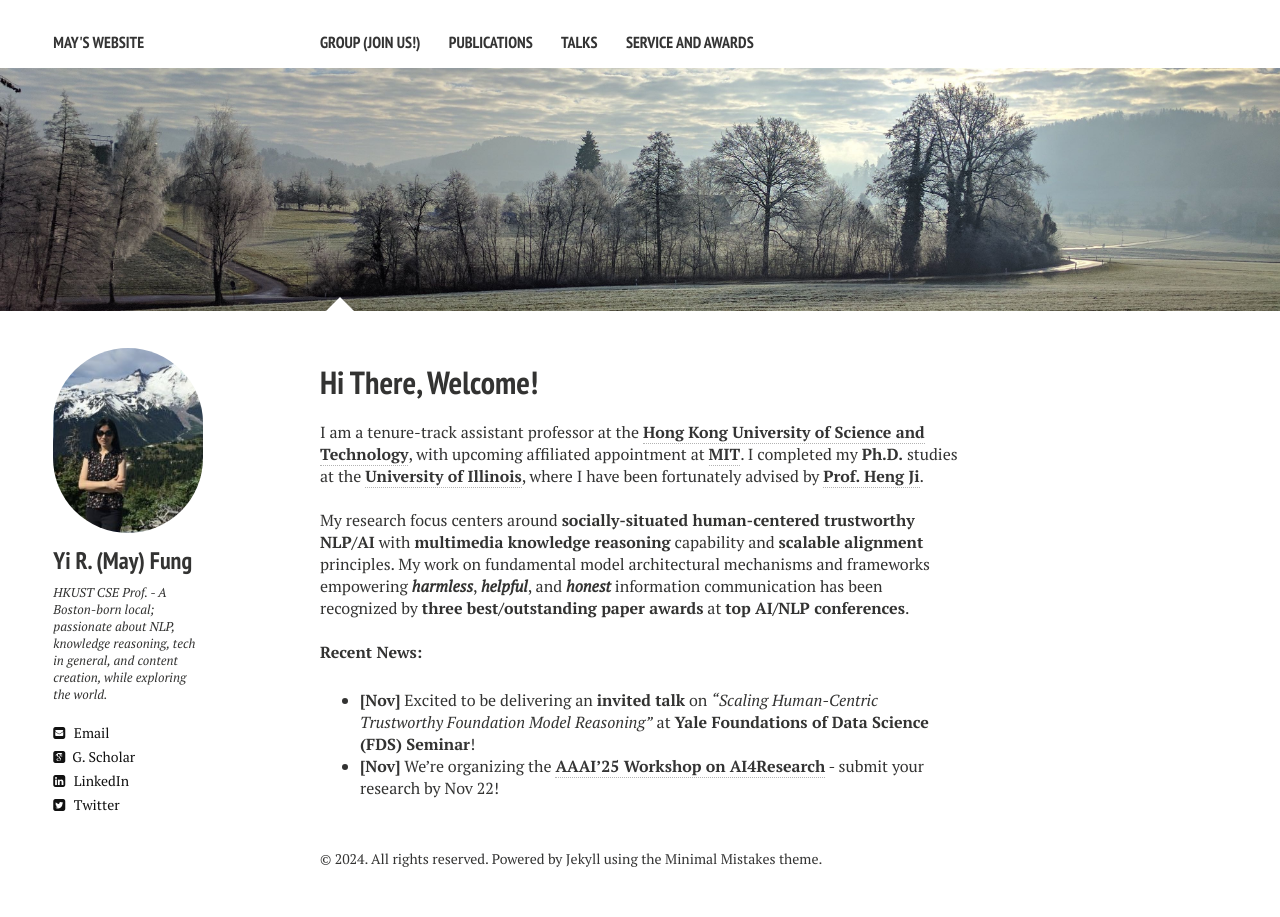
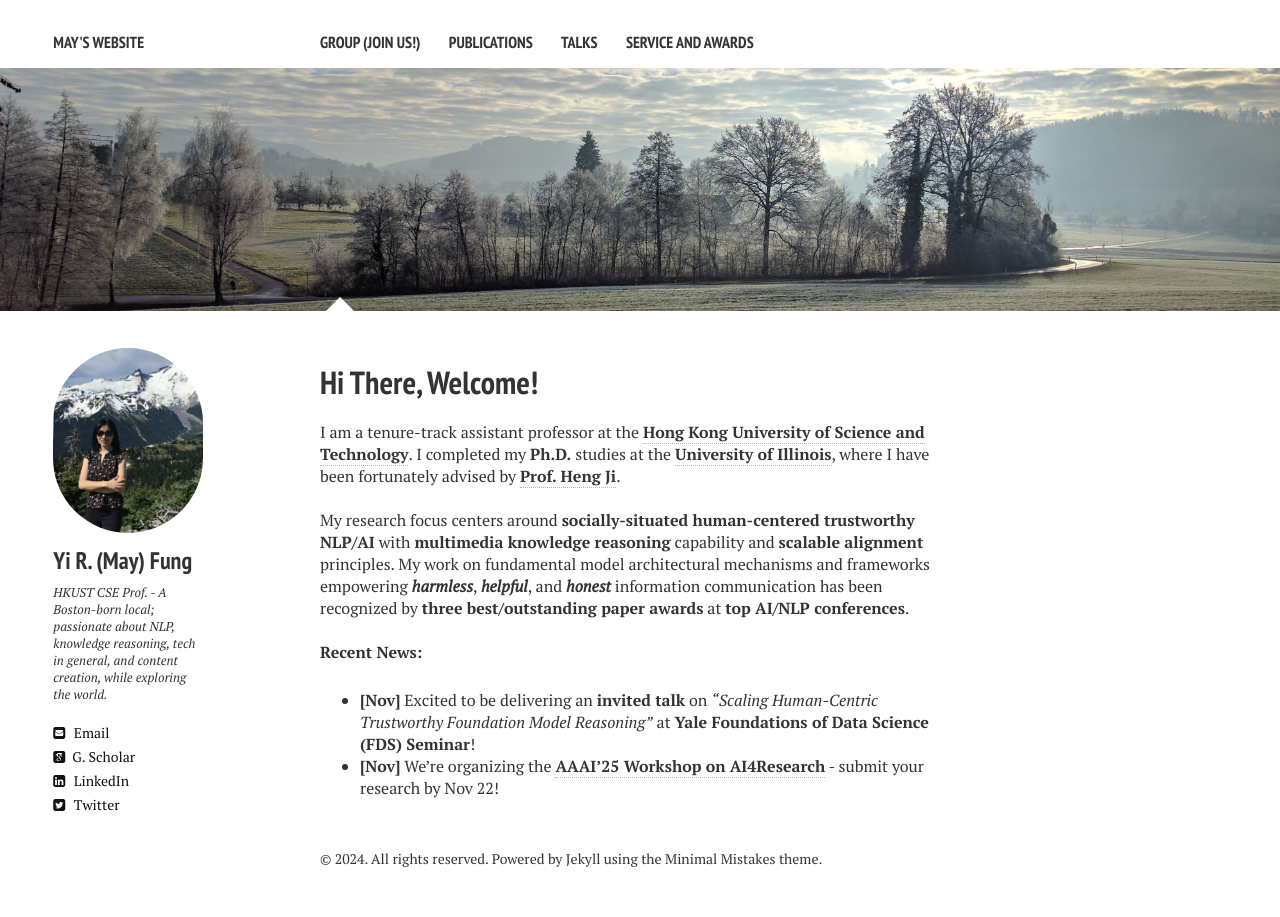
Before and after one commit to mayrfung/mayrfung.github.io, a Jekyll site: the page built from index.md, in a window 1280 px wide. Built offline with Jekyll 4.4.1, drawn with Linux system fonts in a browser that asks for light colours; nearby versions of some CDN libraries.

Commit message:
Update index.md

```diff
--- a/index.md
+++ b/index.md
@@ -7,7 +7,7 @@ image:
   feature: trees.jpg
 ---
 
-I am a tenure-track assistant professor at the <a href="https://cse.hkust.edu.hk/" target="_blank"><b>Hong Kong University of Science and Technology</b></a>, with upcoming affiliated appointment at <a href="https://www.mit.edu/" target="_blank"><b>MIT</b></a>. I completed my <b>Ph.D.</b> studies at the <a href="https://cs.illinois.edu/" target="_blank"><b>University of Illinois</b></a>, where I have been fortunately advised by <a href="https://blender.cs.illinois.edu/hengji.html" target="_blank"><b>Prof. Heng Ji</b></a>.
+I am a tenure-track assistant professor at the <a href="https://cse.hkust.edu.hk/" target="_blank"><b>Hong Kong University of Science and Technology</b></a>. I completed my <b>Ph.D.</b> studies at the <a href="https://cs.illinois.edu/" target="_blank"><b>University of Illinois</b></a>, where I have been fortunately advised by <a href="https://blender.cs.illinois.edu/hengji.html" target="_blank"><b>Prof. Heng Ji</b></a>.
 <br><br>
 My research focus centers around <b>socially-situated human-centered trustworthy NLP/AI</b> with <b>multimedia knowledge reasoning</b> capability and <b>scalable alignment</b> principles. My work on fundamental model architectural mechanisms and frameworks empowering <b><i>harmless</i></b>, <b><i>helpful</i></b>, and <i><b>honest</b></i> information communication has been recognized by <b>three best/outstanding paper awards</b> at <b>top AI/NLP conferences</b>.
 
```
